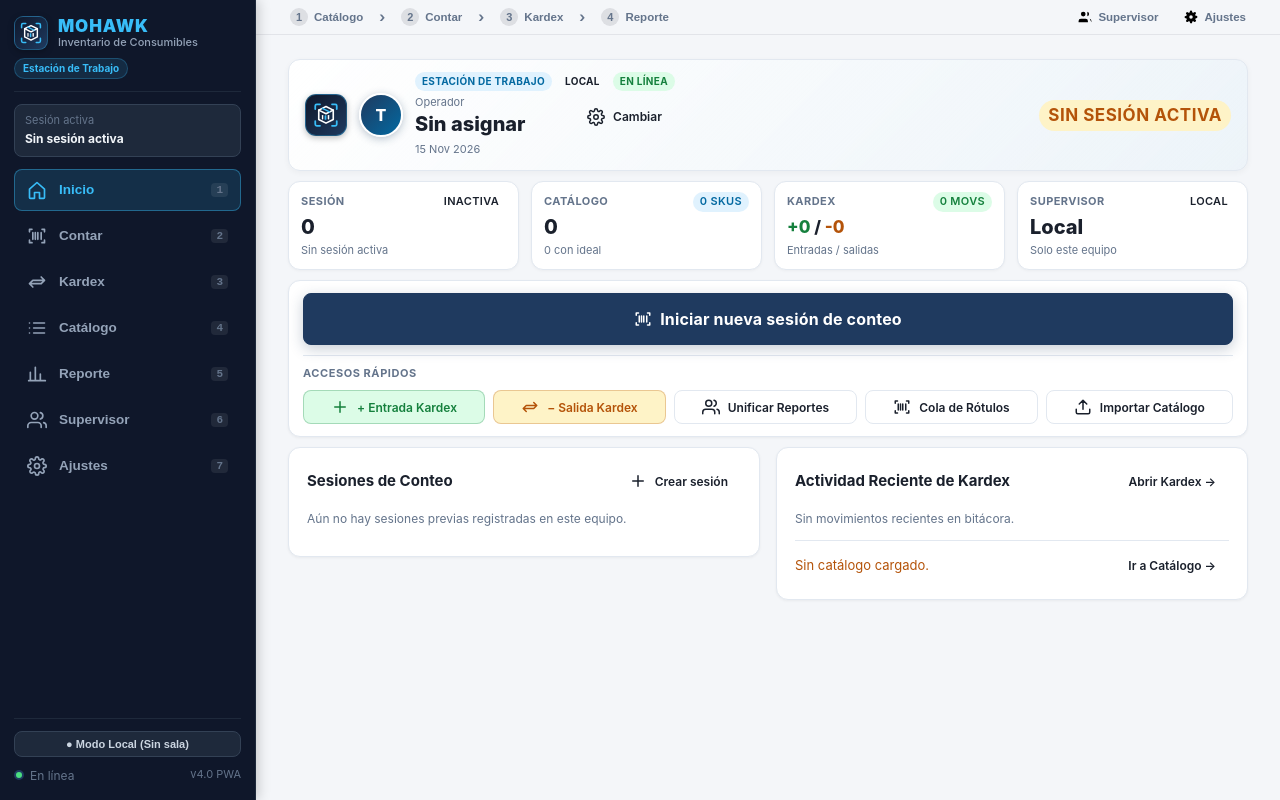
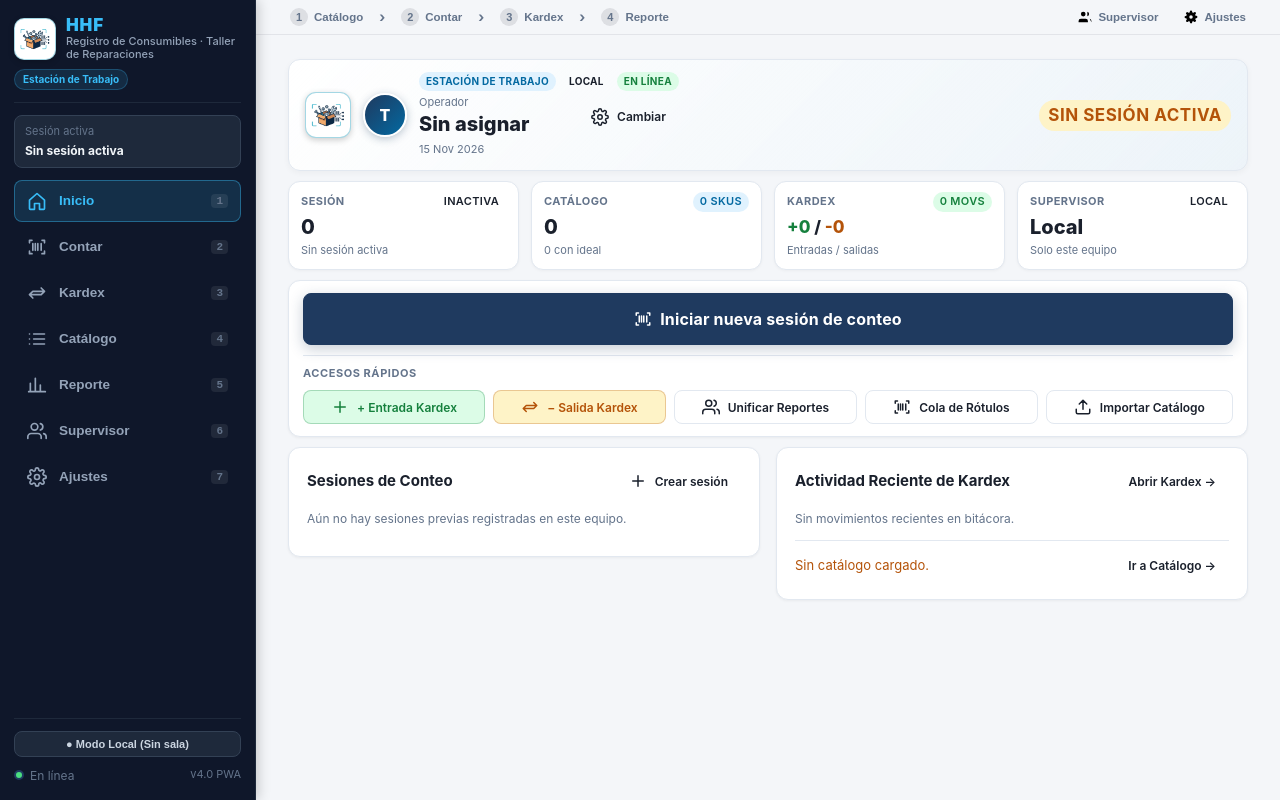
Before and after one commit to EmilG17/mohawk-inventario, a website built with Vite: page index.html in a window 1280 px wide. Built offline with nearby package versions, Linux system fonts and the light colour scheme; what @zxing/library would draw is missing.

Commit message:
style(brand): adapt and integrate new HHF workshop consumables logo

```diff
--- a/src/style.css
+++ b/src/style.css
@@ -58,13 +58,20 @@ html, body {
 }
 .brand-mark {
   display: inline-flex; align-items: center; justify-content: center;
-  width: 34px; height: 34px;
-  background: linear-gradient(135deg, #0f172a 0%, #1e3a5f 100%);
-  border: 1px solid rgba(56, 189, 248, 0.35);
-  color: #ffffff;
-  font-weight: 900; font-size: 20px; border-radius: 9px;
-  box-shadow: 0 2px 6px rgba(0,0,0,0.25);
+  width: 38px; height: 38px;
+  background: #ffffff;
+  border: 1px solid rgba(53, 167, 196, 0.45);
+  color: #0d253f;
+  font-weight: 900; font-size: 20px; border-radius: 10px;
+  padding: 2px;
+  overflow: hidden;
+  box-shadow: 0 2px 6px rgba(0,0,0,0.2);
   flex-shrink: 0;
+}
+.brand-mark svg {
+  width: 100%;
+  height: 100%;
+  display: block;
 }
 .brand-title {
   margin: 0; font-size: 18px; font-weight: 700; letter-spacing: -0.01em;
@@ -3176,9 +3183,12 @@ textarea.input { min-height: 60px; resize: vertical; }
 .brand-kicker {
   font-size: 9px;
   font-weight: 800;
-  letter-spacing: 0.14em;
+  letter-spacing: 0.1em;
   text-transform: uppercase;
   color: #38bdf8;
+  white-space: nowrap;
+  overflow: hidden;
+  text-overflow: ellipsis;
 }
 .header-left .brand-title {
   font-size: 16px;
@@ -3186,14 +3196,18 @@ textarea.input { min-height: 60px; resize: vertical; }
   overflow: hidden;
   text-overflow: ellipsis;
 }
-.hero-brand-mark {
+.sidebar-brand-row .brand-mark {
   width: 42px;
   height: 42px;
+}
+.hero-brand-mark {
+  width: 46px;
+  height: 46px;
   border-radius: 11px;
 }
 .report-brand-mark {
-  width: 38px;
-  height: 38px;
+  width: 36px;
+  height: 36px;
   border-radius: 10px;
 }
 
--- a/src/ui/app.ts
+++ b/src/ui/app.ts
@@ -106,14 +106,14 @@ export async function bootstrapApp(): Promise<void> {
   const sessionBadge = h('span', { class: 'top-session muted small' });
   const onlineDot = h('span', { class: 'online-dot', title: navigator.onLine ? 'En línea' : 'Sin conexión' });
 
-  const mobileBrandLogoEl = createBrandLogo(24);
+  const mobileBrandLogoEl = createBrandLogo(30);
 
   // Top header (para pantallas móviles < 900px)
   const header = h('header', { class: 'app-header' },
     h('div', { class: 'header-left', onclick: () => navigate('/') },
       mobileBrandLogoEl,
       h('div', { class: 'header-brand-stack' },
-        h('span', { class: 'brand-kicker' }, 'MOHAWK'),
+        h('span', { class: 'brand-kicker' }, 'HHF · TALLER DE REPARACIONES'),
         titleEl,
       ),
     ),
@@ -125,7 +125,7 @@ export async function bootstrapApp(): Promise<void> {
   );
 
   // Desktop Sidebar (visible en pantallas >= 900px)
-  const sidebarBrandLogoEl = createBrandLogo(28);
+  const sidebarBrandLogoEl = createBrandLogo(38);
 
   const sidebarCloudPill = h('button', {
     class: 'sidebar-cloud-pill',
@@ -165,8 +165,8 @@ export async function bootstrapApp(): Promise<void> {
       h('div', { class: 'sidebar-brand-row' },
         sidebarBrandLogoEl,
         h('div', { class: 'sidebar-title-wrap' },
-          h('span', { class: 'sidebar-brand-name' }, 'MOHAWK'),
-          h('span', { class: 'sidebar-brand-sub' }, 'Inventario de Consumibles'),
+          h('span', { class: 'sidebar-brand-name' }, 'HHF'),
+          h('span', { class: 'sidebar-brand-sub' }, 'Registro de Consumibles · Taller de Reparaciones'),
         ),
       ),
       sidebarPlatformBadge,
--- a/src/ui/home.ts
+++ b/src/ui/home.ts
@@ -121,7 +121,7 @@ async function renderHomeContent(root: HTMLElement): Promise<void> {
             h(
               'div',
               { class: 'dash-hero-left' },
-              createBrandLogo(32, 'brand-mark hero-brand-mark'),
+              createBrandLogo(44, 'brand-mark hero-brand-mark'),
               h(
                 'div',
                 { class: 'dash-user-avatar' },
--- a/src/ui/logo.ts
+++ b/src/ui/logo.ts
@@ -1,38 +1,74 @@
 import { h } from './dom';
 
 /**
- * Geometría unificada del logotipo Mohawk Inventario:
- * cubo isométrico con esquinas de escaneo (#38bdf8) y código de barras frontal.
+ * Geometría vectorial del logotipo HHF (Registro de Consumibles · Taller de Reparaciones):
+ * esquinas de escáner (#38bdf8), caja de consumibles con herramientas, código de barras y pistas de circuito.
  */
 export const BRAND_CUBE_SVG_PATHS = `
-  <g stroke="#38bdf8" stroke-width="28" stroke-linecap="round" stroke-linejoin="round" fill="none">
-    <path d="M84 160 V108 A24 24 0 0 1 108 84 H160" />
-    <path d="M428 160 V108 A24 24 0 0 0 404 84 H352" />
-    <path d="M84 352 V404 A24 24 0 0 0 108 428 H160" />
-    <path d="M428 352 V404 A24 24 0 0 1 404 428 H352" />
+  <path d="M256 120 L372 178" fill="none" stroke="none" />
+  <g stroke="#38bdf8" stroke-width="24" stroke-linecap="round" stroke-linejoin="round" fill="none">
+    <path d="M84 152 V106 A20 20 0 0 1 104 86 H150" />
+    <path d="M402 152 V106 A20 20 0 0 0 382 86 H336" />
+    <path d="M84 342 V388 A20 20 0 0 0 104 408 H150" />
+    <path d="M402 342 V388 A20 20 0 0 1 382 408 H336" />
   </g>
-  <path d="M256 120 L372 178 L256 236 L140 178 Z" fill="none" stroke="#ffffff" stroke-width="26" stroke-linejoin="round" />
-  <path d="M198 149 L314 207" stroke="#38bdf8" stroke-width="22" stroke-linecap="round" />
-  <path d="M140 178 V328 L256 386 L372 328 V178" fill="none" stroke="#ffffff" stroke-width="26" stroke-linecap="round" stroke-linejoin="round" />
-  <rect x="190" y="254" width="22" height="72" rx="10" fill="#ffffff" />
-  <rect x="234" y="260" width="28" height="72" rx="10" fill="#38bdf8" />
-  <rect x="284" y="254" width="24" height="72" rx="10" fill="#ffffff" />
+  <!-- Herramientas superiores (desarmador, tuercas, llave española) -->
+  <g stroke="#0d253f" stroke-width="12" stroke-linecap="round" stroke-linejoin="round">
+    <line x1="168" y1="226" x2="144" y2="146" stroke="#a8bfd1" stroke-width="14" />
+    <line x1="168" y1="226" x2="144" y2="146" stroke="#0d253f" stroke-width="4" />
+    <circle cx="204" cy="176" r="22" fill="#dce8f0" />
+    <circle cx="204" cy="176" r="8" fill="#ffffff" />
+    <circle cx="252" cy="158" r="22" fill="#dce8f0" />
+    <circle cx="252" cy="158" r="8" fill="#ffffff" />
+    <path d="M294 248 L334 176 A26 26 0 1 1 360 194 L322 258 Z" fill="#a8bfd1" />
+    <circle cx="242" cy="240" r="34" fill="#a8bfd1" />
+    <circle cx="242" cy="240" r="14" fill="#ffffff" />
+  </g>
+  <!-- Caja de consumibles -->
+  <path d="M138 258 L244 214 L344 258 L244 304 Z" fill="#0d253f" />
+  <path d="M138 258 L244 304 L244 404 L138 358 Z" fill="#f2a65a" stroke="#0d253f" stroke-width="12" stroke-linejoin="round" />
+  <path d="M244 304 L344 258 L344 358 L244 404 Z" fill="#0d253f" stroke="#0d253f" stroke-width="12" stroke-linejoin="round" />
+  <path d="M114 282 L138 258 L244 304 L220 330 Z" fill="#f7c183" stroke="#0d253f" stroke-width="10" stroke-linejoin="round" />
+  <path d="M244 304 L344 258 L368 282 L268 330 Z" fill="#cc823d" stroke="#0d253f" stroke-width="10" stroke-linejoin="round" />
+  <!-- Código de barras y pistas de circuito -->
+  <g fill="#0d253f">
+    <rect x="358" y="206" width="8" height="46" />
+    <rect x="372" y="206" width="5" height="46" />
+    <rect x="382" y="206" width="10" height="46" />
+    <rect x="398" y="206" width="6" height="46" />
+    <rect x="410" y="206" width="8" height="46" />
+    <rect x="358" y="294" width="8" height="46" />
+    <rect x="372" y="294" width="5" height="46" />
+    <rect x="382" y="294" width="10" height="46" />
+    <rect x="398" y="294" width="6" height="46" />
+    <rect x="410" y="294" width="8" height="46" />
+  </g>
+  <g stroke="#0d253f" stroke-width="8" stroke-linecap="round" stroke-linejoin="round" fill="none">
+    <path d="M352 260 H420 L444 236 H462" />
+    <path d="M352 272 H462" />
+    <path d="M352 284 H420 L444 308 H462" />
+  </g>
+  <g fill="#0d253f">
+    <circle cx="468" cy="236" r="10" />
+    <circle cx="468" cy="272" r="10" />
+    <circle cx="468" cy="308" r="10" />
+  </g>
 `;
 
-/** Crea un elemento HTML con el logotipo vectorial de la aplicación. */
+/** Crea un elemento HTML con el logotipo HHF adaptado de la aplicación. */
 export function createBrandLogo(size = 24, className = 'brand-mark'): HTMLElement {
   const el = h('span', { class: className, 'aria-hidden': 'true' });
-  el.innerHTML = `<svg xmlns="http://www.w3.org/2000/svg" viewBox="0 0 512 512" width="${size}" height="${size}" style="display:block;">${BRAND_CUBE_SVG_PATHS}</svg>`;
+  el.innerHTML = `<svg xmlns="http://www.w3.org/2000/svg" viewBox="0 0 512 512" width="${size}" height="${size}" style="display:block;">${BRAND_CUBE_SVG_PATHS}<rect width="512" height="512" rx="96" fill="#ffffff" /><image href="icons/hhf-emblem.png" x="14" y="14" width="484" height="484" preserveAspectRatio="xMidYMid meet" /></svg>`;
   return el;
 }
 
-/** Genera el SVG autónomo (para favicon e iconos PWA) usando la misma geometría del cubo. */
+/** Genera el SVG autónomo (para favicon e iconos PWA) usando la paleta clara y el emblema HHF. */
 export function buildStandaloneIconSvg(size = 512): string {
   return `<svg xmlns="http://www.w3.org/2000/svg" viewBox="0 0 512 512" width="${size}" height="${size}">
   <defs>
     <linearGradient id="mohawk-bg" x1="0%" y1="0%" x2="100%" y2="100%">
-      <stop offset="0%" stop-color="#0f172a" />
-      <stop offset="100%" stop-color="#1e3a5f" />
+      <stop offset="0%" stop-color="#ffffff" />
+      <stop offset="100%" stop-color="#f1f5f9" />
     </linearGradient>
   </defs>
   <rect width="512" height="512" rx="112" fill="url(#mohawk-bg)" />${BRAND_CUBE_SVG_PATHS}
--- a/src/ui/reportView.ts
+++ b/src/ui/reportView.ts
@@ -277,7 +277,7 @@ export const reportView: View = {
     clear(root,
       h('section', { class: 'card' },
         h('div', { class: 'card-head wrap', style: 'align-items: center; gap: 10px;' },
-          createBrandLogo(24, 'brand-mark report-brand-mark'),
+          createBrandLogo(32, 'brand-mark report-brand-mark'),
           h('div', { class: 'grow' },
             h('div', { class: 'row wrap', style: 'gap: 8px; align-items: center;' },
               h('h2', { style: 'margin: 0;' }, session.name),
```
Also changed, not shown: public/icons/hhf-emblem.png (added), public/icons/hhf-logo-full.png (added), public/icons/icon-192.png, public/icons/icon-512.png, public/icons/icon.svg.
